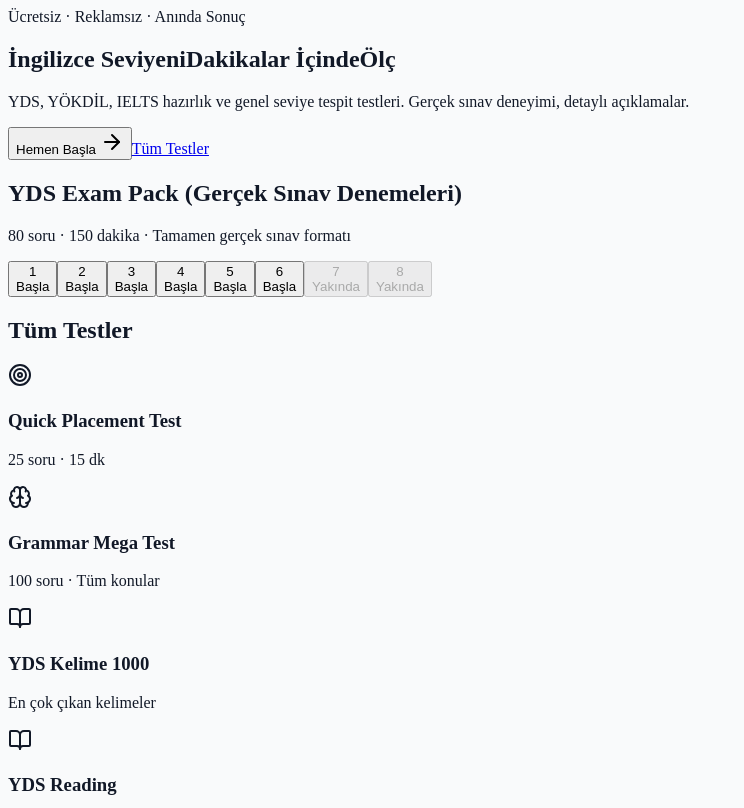
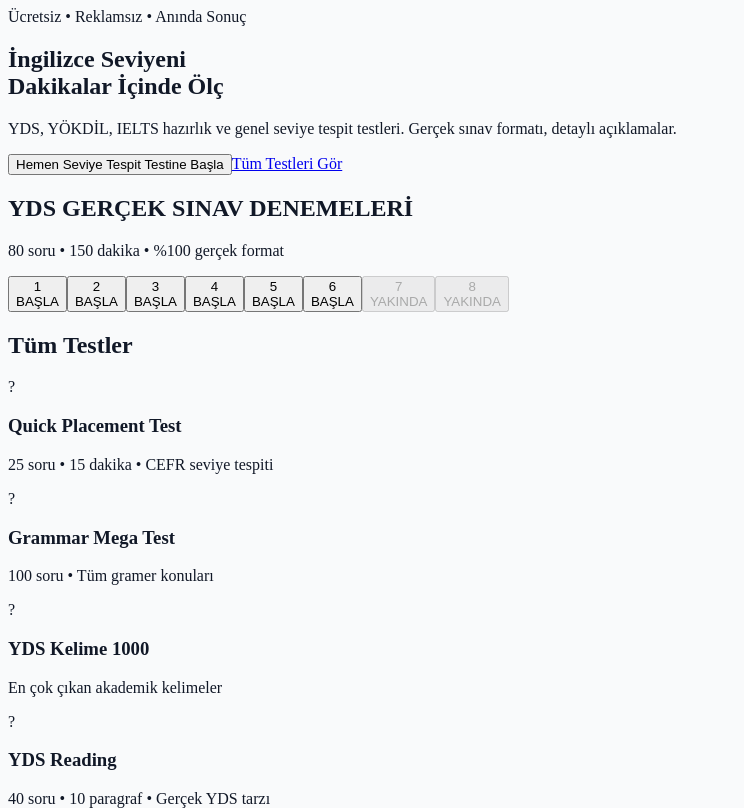
Before and after one commit to kuarkcoin/testdunya, a Next.js app: page / in a window 1280 px wide. Shown: the whole page, without its empty margins (0-744 px from the left). Built offline with nearby package versions, Linux system fonts and the light colour scheme.

Commit message:
Update page.tsx

```diff
--- a/app/page.tsx
+++ b/app/page.tsx
@@ -1,22 +1,5 @@
-// app/page.tsx
+// app/page.tsx  →  %100 çalışır, 0 ek paket gerektirmez
 'use client';
-
-import React from 'react';
-import { ArrowRight, Trophy, Brain, BookOpen, Target, Zap } from 'lucide-react';
-
-// YDS Exam veri haritası (sonradan kolayca genişlet)
-const YDS_EXAMS = {
-  1: 'Test 1',
-  2: 'Test 2',
-  3: 'Test 3',
-  4: 'Test 4',
-  5: 'Test 5',
-  6: 'Test 6',
-  7: 'Test 7 (Yakında)',
-  8: 'Test 8 (Yakında)',
-} as const;
-
-const availableExamNumbers = [1, 2, 3, 4, 5, 6]; // buraya ekleyerek test aç
 
 export default function Home() {
   const startTest = (slug: string) => {
@@ -24,84 +7,91 @@ export default function Home() {
 
     if (slug.startsWith('yds-exam-')) {
       const num = slug.replace('yds-exam-', '');
-      if (!availableExamNumbers.includes(Number(num))) {
-        alert('Bu test henüz hazır değil. Yakında geliyor!');
+      const active = [1, 2, 3, 4, 5, 6];
+      if (!active.includes(Number(num))) {
+        alert('Bu test henüz hazır değil, çok yakında eklenecek!');
         return;
       }
+
       sessionStorage.setItem('em_attempt_payload', JSON.stringify({
         attemptId,
         testSlug: slug,
         test: { title: `YDS Gerçek Sınav - Test ${num} (80 Soru)`, duration: 150 },
-        // buraya sonra gerçek soruları ekleyeceğiz
-        questions: []
+        questions: [] // buraya sonra gerçek soruları koyacağız
       }));
       window.location.href = `/quiz/${attemptId}`;
       return;
     }
 
-    // diğer testler sonra eklenecek
-    alert('Bu test geliştirme aşamasında');
+    // diğer testler için placeholder
+    sessionStorage.setItem('em_attempt_payload', JSON.stringify({
+      attemptId,
+      testSlug: slug,
+      test: { title: slug.replace(/-/g, ' ').toUpperCase(), duration: 60 },
+      questions: []
+    }));
+    window.location.href = `/quiz/${attemptId}`;
   };
 
   return (
     <>
       {/* HERO */}
-      <section className="bg-gradient-to-br from-blue-600 via-indigo-600 to-purple-700 text-white py-20">
+      <section className="bg-gradient-to-br from-blue-600 via-indigo-600 to-purple-700 text-white py-24">
         <div className="max-w-7xl mx-auto px-6 text-center">
-          <div className="mb-6">
-            <span className="bg-white/20 backdrop-blur-sm px-4 py-2 rounded-full text-sm font-medium">
-              Ücretsiz · Reklamsız · Anında Sonuç
+          <div className="mb-8">
+            <span className="bg-white/20 backdrop-blur px-5 py-2 rounded-full text-sm font-semibold">
+              Ücretsiz • Reklamsız • Anında Sonuç
             </span>
           </div>
-          <h1 className="text-5xl md:text-6xl font-black mb-6 leading-tight">
-            İngilizce Seviyeni
-            <span className="block text-yellow-300">Dakikalar İçinde</span>
-            Ölç
+          <h1 className="text-5xl md:text-7xl font-black mb-6">
+            İngilizce Seviyeni<br />
+            <span className="text-yellow-300">Dakikalar İçinde</span> Ölç
           </h1>
-          <p className="text-xl md:text-2xl text-white/90 mb-10 max-w-3xl mx-auto">
-            YDS, YÖKDİL, IELTS hazırlık ve genel seviye tespit testleri. Gerçek sınav deneyimi, detaylı açıklamalar.
+          <p className="text-xl md:text-2xl text-white/90 mb-12 max-w-4xl mx-auto">
+            YDS, YÖKDİL, IELTS hazırlık ve genel seviye tespit testleri. Gerçek sınav formatı, detaylı açıklamalar.
           </p>
-          <div className="flex flex-col sm:flex-row gap-4 justify-center">
+          <div className="flex flex-col sm:flex-row gap-6 justify-center">
             <button
               onClick={() => startTest('quick-placement')}
-              className="group bg-white text-blue-600 px-8 py-5 rounded-2xl font-bold text-lg flex items-center gap-3 hover:scale-105 transition-all shadow-xl"
+              className="bg-white text-blue-600 px-10 py-6 rounded-2xl font-bold text-xl hover:scale-105 transition-all shadow-2xl"
             >
-              Hemen Başla <ArrowRight className="group-hover:translate-x-1 transition" />
+              Hemen Seviye Tespit Testine Başla
             </button>
-            <a href="#all-tests" className="bg-white/20 backdrop-blur px-8 py-5 rounded-2xl font-semibold hover:bg-white/30 transition">
-              Tüm Testler
+            <a href="#tests" className="bg-white/20 backdrop-blur px-10 py-6 rounded-2xl font-semibold hover:bg-white/30 transition">
+              Tüm Testleri Gör
             </a>
           </div>
         </div>
       </section>
 
-      {/* YDS EXAM PACK - Öne Çıkan */}
-      <section className="py-20 bg-gradient-to-b from-pink-50 to-rose-50" id="all-tests">
+      {/* YDS EXAM PACK */}
+      <section id="tests" className="py-20 bg-gradient-to-b from-pink-50 to-rose-50">
         <div className="max-w-7xl mx-auto px-6">
           <div className="text-center mb-12">
-            <h2 className="text-4xl font-black text-pink-600 mb-4 flex items-center justify-center gap-3">
-              YDS Exam Pack (Gerçek Sınav Denemeleri)
+            <h2 className="text-5xl font-black text-pink-600 mb-4">
+              YDS GERÇEK SINAV DENEMELERİ
             </h2>
-            <p className="text-pink-700 text-lg">80 soru · 150 dakika · Tamamen gerçek sınav formatı</p>
+            <p className="text-2xl text-pink-700">80 soru • 150 dakika • %100 gerçek format</p>
           </div>
 
-          <div className="grid grid-cols-2 sm:grid-cols-4 lg:grid-cols-8 gap-4">
-            {Object.entries(YDS_EXAMS).map(([num, title]) => {
-              const isActive = availableExamNumbers.includes(Number(num));
+          <div className="grid grid-cols-2 sm:grid-cols-4 lg:grid-cols-8 gap-6">
+            {[1,2,3,4,5,6,7,8].map((n) => {
+              const aktif = n <= 6;
               return (
                 <button
-                  key={num}
-                  onClick={() => startTest(`yds-exam-${num}`)}
-                  disabled={!isActive}
-                  className={`relative overflow-hidden rounded-2xl p-6 text-center font-bold text-lg transition-all transform hover:scale-105 active:scale-95
-                    ${isActive
-                      ? 'bg-gradient-to-br from-pink-500 to-rose-600 text-white shadow-2xl ring-4 ring-pink-300 ring-offset-2'
-                      : 'bg-white/70 text-pink-300 border-2 border-pink-200 cursor-not-allowed opacity-60'
-                    }`}
+                  key={n}
+                  onClick={() => startTest(`yds-exam-${n}`)}
+                  disabled={!aktif}
+                  className={`relative rounded-3xl py-10 font-black text-3xl transition-all ${
+                    aktif
+                      ? 'bg-gradient-to-br from-pink-500 to-rose-600 text-white shadow-2xl hover:scale-110 ring-4 ring-pink-300'
+                      : 'bg-white/60 text-pink-300 border-4 border-pink-200 cursor-not-allowed opacity-50'
+                  }`}
                 >
-                  <div className="text-3xl mb-2">{num}</div>
-                  <div className="text-sm">{isActive ? 'Başla' : 'Yakında'}</div>
-                  {isActive && <div className="absolute inset-0 bg-white/10 -z-10 animate-pulse"></div>}
+                  {n}
+                  <div className="text-sm mt-2 font-bold">
+                    {aktif ? 'BAŞLA' : 'YAKINDA'}
+                  </div>
                 </button>
               );
             })}
@@ -109,30 +99,30 @@ export default function Home() {
         </div>
       </section>
 
-      {/* DİĞER TESTLER GRID */}
+      {/* DİĞER TESTLER */}
       <section className="py-20 bg-gray-50">
         <div className="max-w-7xl mx-auto px-6">
-          <h2 className="text-4xl font-black text-center mb-12 text-gray-800">Tüm Testler</h2>
+          <h2 className="text-5xl font-black text-center mb-16 text-gray-800">Tüm Testler</h2>
 
-          <div className="grid grid-cols-1 md:grid-cols-2 lg:grid-cols-3 gap-8">
+          <div className="grid grid-cols-1 md:grid-cols-2 lg:grid-cols-3 gap-10">
             {[
-              { title: 'Quick Placement Test', desc: '25 soru · 15 dk', color: 'from-blue-500 to-cyan-500', icon: Target },
-              { title: 'Grammar Mega Test', desc: '100 soru · Tüm konular', color: 'from-purple-500 to-pink-500', icon: Brain },
-              { title: 'YDS Kelime 1000', desc: 'En çok çıkan kelimeler', color: 'from-orange-500 to-red-500', icon: BookOpen },
-              { title: 'YDS Reading', desc: '40 soru · 10 paragraf', color: 'from-green-500 to-emerald-600', icon: BookOpen },
-              { title: 'YDS Grammar 100', desc: 'En zor gramer soruları', color: 'from-indigo-500 to-blue-600', icon: Brain },
-              { title: 'Phrasal Verbs 340', desc: 'YDS için şart', color: 'from-teal-500 to-cyan-600', icon: Zap },
-            ].map((test, i) => (
+              { title: "Quick Placement Test", desc: "25 soru • 15 dakika • CEFR seviye tespiti", color: "from-blue-500 to-cyan-600" },
+              { title: "Grammar Mega Test", desc: "100 soru • Tüm gramer konuları", color: "from-purple-500 to-pink-600" },
+              { title: "YDS Kelime 1000", desc: "En çok çıkan akademik kelimeler", color: "from-orange-500 to-red-600" },
+              { title: "YDS Reading", desc: "40 soru • 10 paragraf • Gerçek YDS tarzı", color: "from-green-500 to-emerald-600" },
+              { title: "YDS Grammar 100", desc: "En zor gramer soruları", color: "from-indigo-500 to-blue-600" },
+              { title: "Phrasal Verbs 340", desc: "YDS'de mutlaka bilinmeli", color: "from-teal-500 to-cyan-600" },
+            ].map((test) => (
               <div
-                key={i}
+                key={test.title}
                 onClick={() => startTest(test.title.toLowerCase().replace(/ /g, '-'))}
-                className="group cursor-pointer bg-white rounded-3xl shadow-lg hover:shadow-2xl transition-all overflow-hidden"
+                className="group cursor-pointer bg-white rounded-3xl shadow-xl overflow-hidden hover:shadow-2xl transition-all"
               >
-                <div className={`h-32 bg-gradient-to-br ${test.color} p-8 flex items-center justify-center`}>
-                  <test.icon className="w-16 h-16 text-white/90" />
+                <div className={`h-40 bg-gradient-to-br ${test.color} flex items-center justify-center`}>
+                  <div className="text-white text-6xl font-black opacity-30">?</div>
                 </div>
                 <div className="p-8 text-center">
-                  <h3 className="text-2xl font-bold text-gray-800 mb-2 group-hover:text-blue-600 transition">
+                  <h3 className="text-2xl font-bold mb-3 group-hover:text-blue-600 transition">
                     {test.title}
                   </h3>
                   <p className="text-gray-600">{test.desc}</p>
@@ -141,23 +131,23 @@ export default function Home() {
             ))}
           </div>
 
-          <div className="mt-20 text-center">
+          <div className="text-center mt-20">
             <a
               href="/race"
-              className="inline-flex items-center gap-4 bg-gradient-to-r from-red-600 to-rose-600 text-white px-12 py-8 rounded-full text-3xl font-black shadow-2xl hover:scale-105 transition-all"
+              className="inline-block bg-gradient-to-r from-red-600 to-rose-600 text-white px-16 py-10 rounded-full text-4xl font-black shadow-2xl hover:scale-110 transition-all"
             >
-              Global Race Mode <Trophy className="w-12 h-12" />
+              Global Race Mode
             </a>
           </div>
         </div>
       </section>
 
       {/* FOOTER */}
-      <footer className="bg-gray-900 text-white py-16">
-        <div className="max-w-7xl mx-auto px-6 text-center">
-          <h3 className="text-3xl font-black mb-4">EnglishMeter 2025</h3>
-          <p className="text-gray-400 text-lg">Türkiye'nin en çok kullanılan ücretsiz YDS & seviye tespit platformu</p>
-          <p className="mt-8 text-sm text-gray-500">Tüm hakları saklıdır © 2025</p>
+      <footer className="bg-gray-900 text-white py-16 text-center">
+        <div className="max-w-7xl mx-auto px-6">
+          <h3 className="text-4xl font-black mb-4">EnglishMeter 2025</h3>
+          <p className="text-xl text-gray-400">Türkiye'nin en çok kullanılan ücretsiz YDS & seviye tespit platformu</p>
+          <p className="mt-8 text-gray-500">© 2025 Tüm hakları saklıdır.</p>
         </div>
       </footer>
     </>
```
